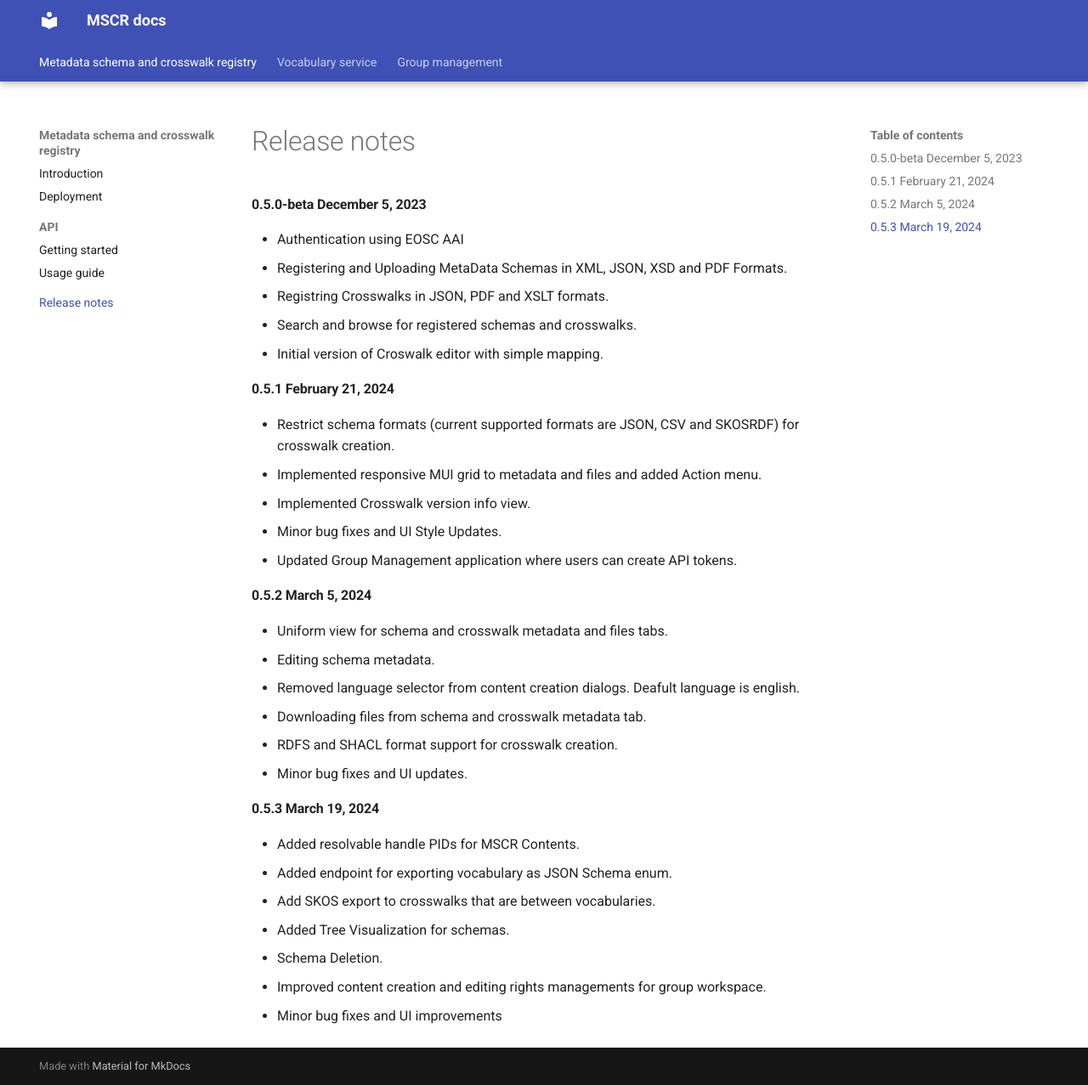
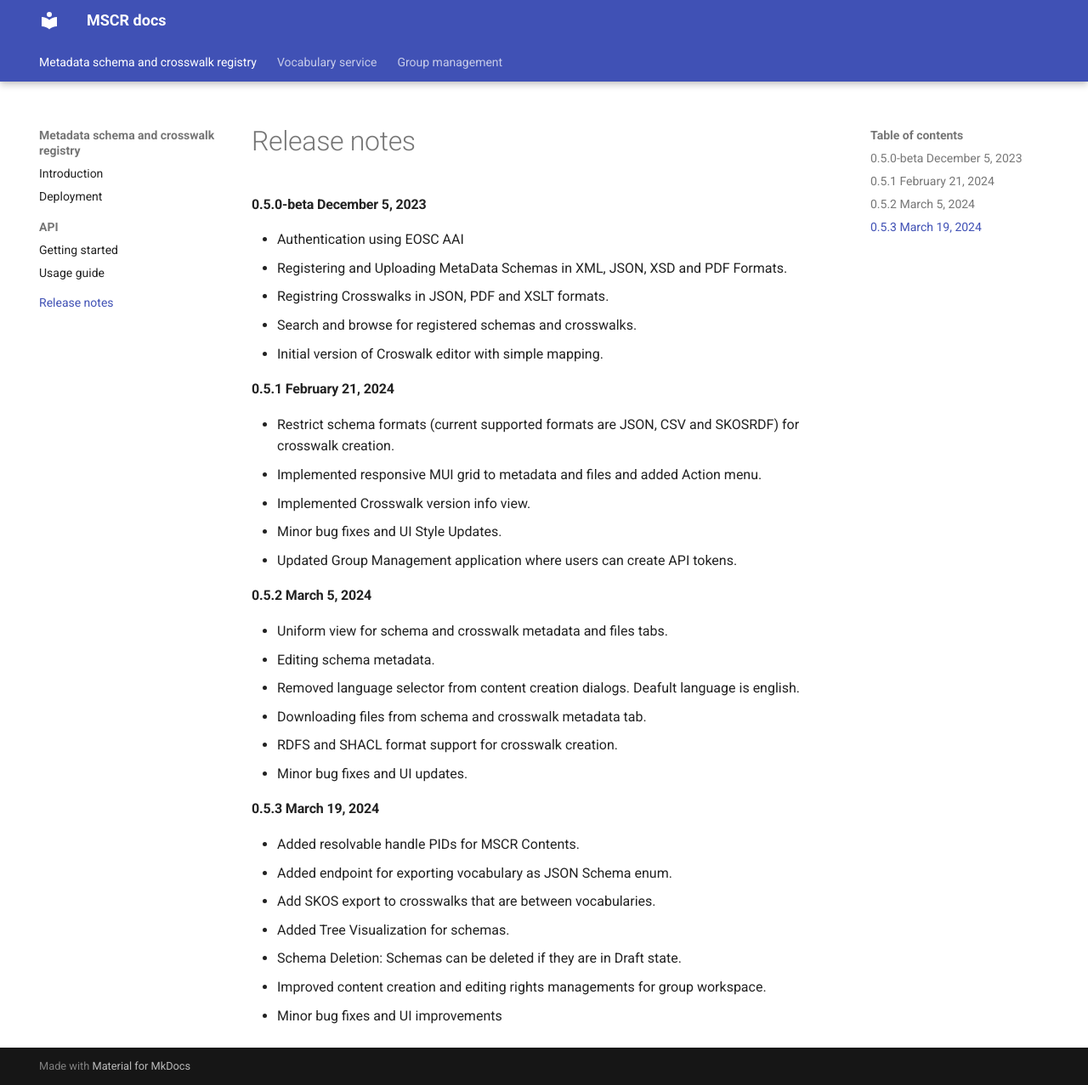
Before and after one commit to CSCfi/mscr-docs, an MkDocs documentation site: the page built from docs/mscr/release-notes.md, in a window 1280 px wide and 1277 px high. Shown: the whole window at 85% size. Built offline with MkDocs 1.6.1 and Material for MkDocs 9.7.7, drawn with Linux system fonts in a browser that asks for light colours.

Commit message:
minor changes in release notes

```diff
--- a/docs/mscr/release-notes.md
+++ b/docs/mscr/release-notes.md
@@ -29,6 +29,6 @@
 - Added endpoint for exporting vocabulary as JSON Schema enum.
 - Add SKOS export to crosswalks that are between vocabularies.
 - Added Tree Visualization for schemas.
-- Schema Deletion.
+- Schema Deletion: Schemas can be deleted if they are in Draft state.
 - Improved content creation and editing rights managements for group workspace.
 - Minor bug fixes and UI improvements
```
